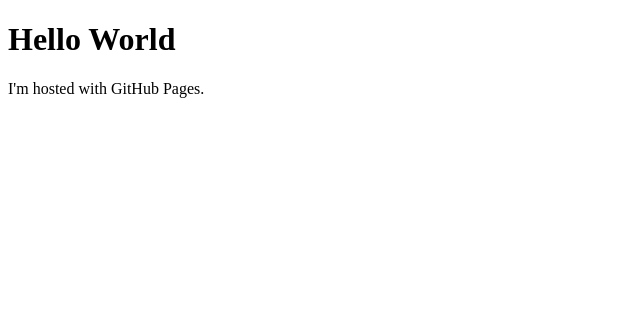
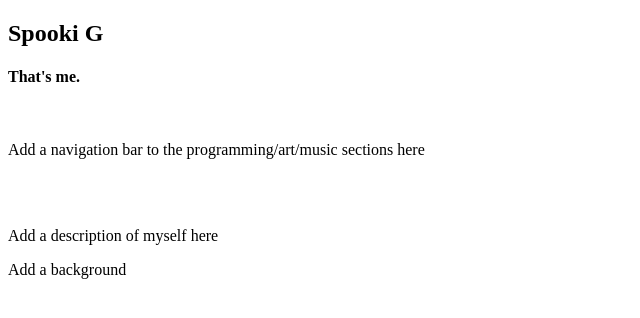
Before and after one commit to SpookiG/SpookiG.github.io, a plain HTML site: page index.html in a window 1280 px wide. Shown: the whole page, without its empty margins (0-640 px from the left). Drawn offline with Linux system fonts and the light colour scheme.

Commit message:
Update index.html
Planning out main page

```diff
--- a/index.html
+++ b/index.html
@@ -1,7 +1,14 @@
 <!DOCTYPE html>
 <html>
 <body>
-<h1>Hello World</h1>
-<p>I'm hosted with GitHub Pages.</p>
+<h2>Spooki G</h2>
+<h4>That's me.</h4>
+</br>
+<p>Add a navigation bar to the programming/art/music sections here</p>
+
+</br>
+</br>
+<p>Add a description of myself here</p>
+<p>Add a background</p>
 </body>
 </html>
```
